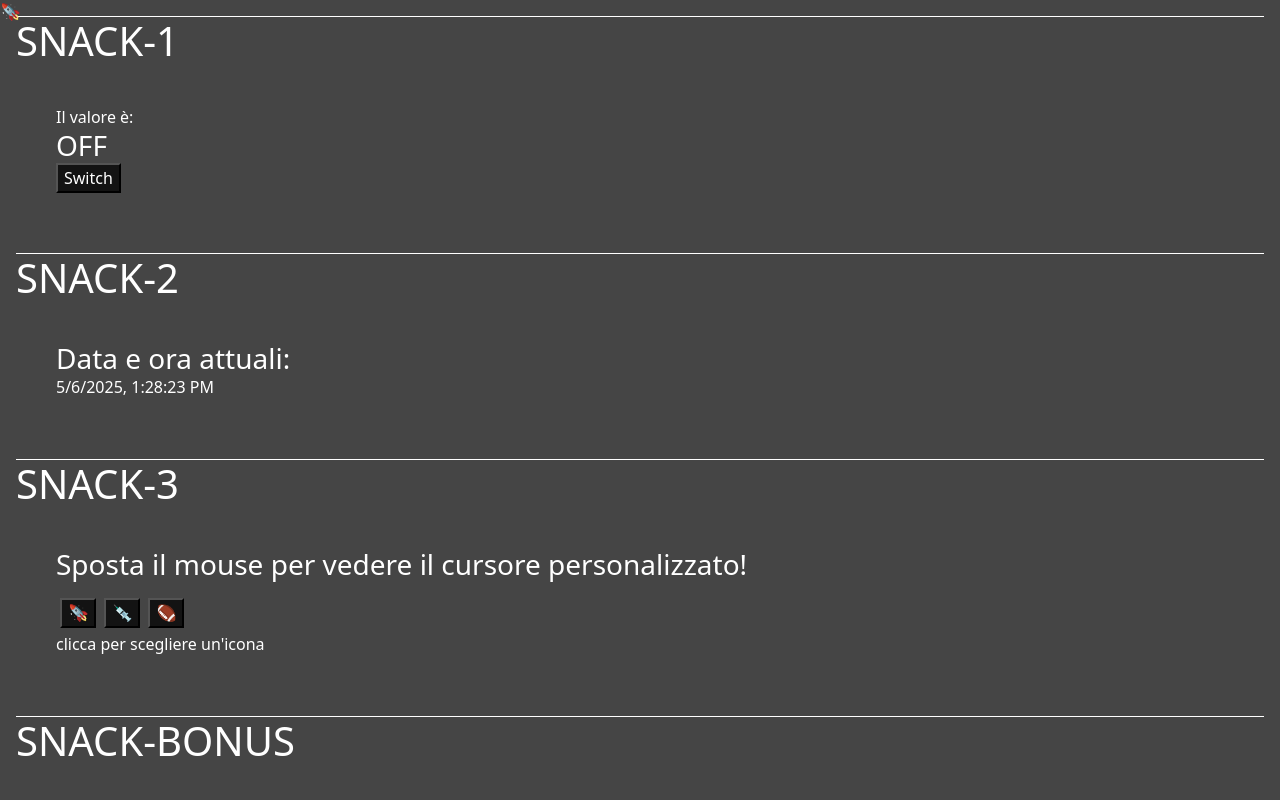
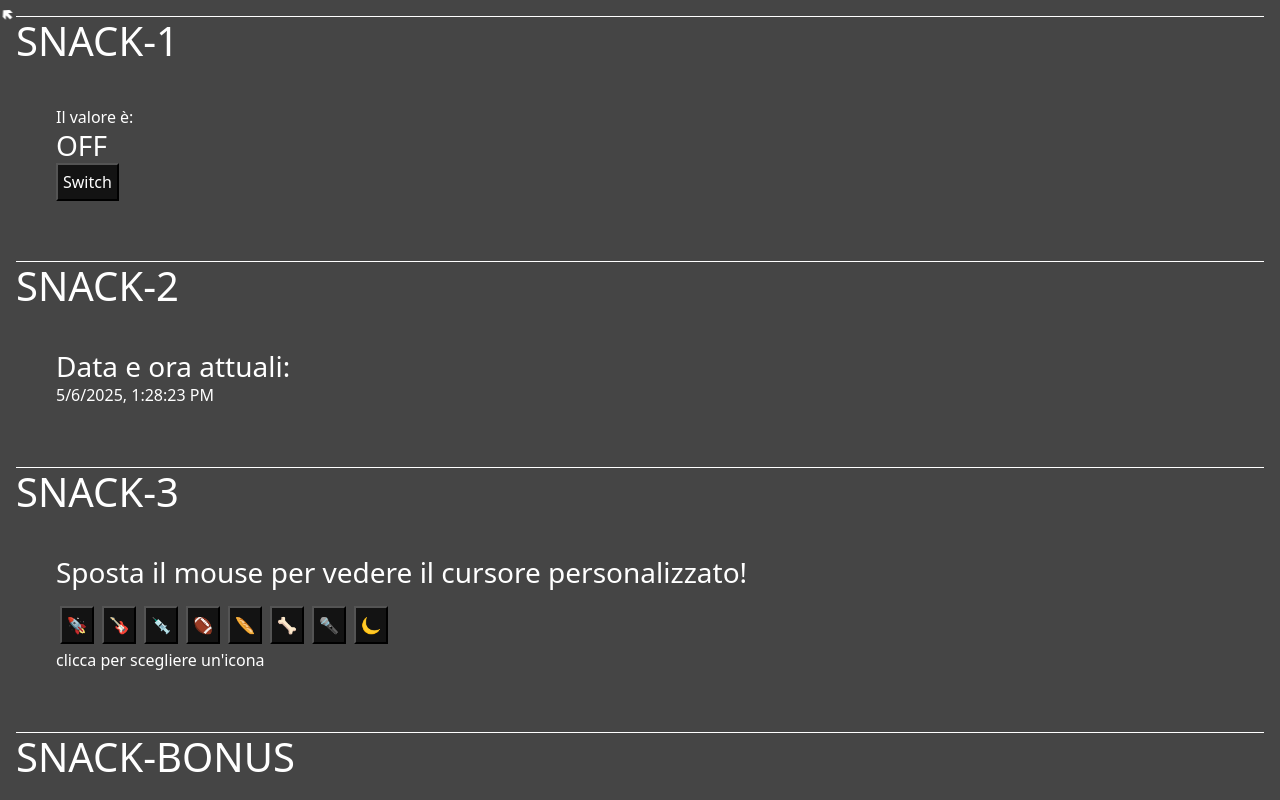
Before and after one commit to CarloDettori/ex-react-snack-customhooks-, a React (Vite) app: page / in a window 1280 px wide. Shown: the top 800 px of the page. Built offline with nearby package versions, Linux system fonts and the light colour scheme.

Commit message:
added icon for cursor

```diff
--- a/src/App.jsx
+++ b/src/App.jsx
@@ -14,8 +14,8 @@ function App() {
   const currentDate = useDate()
 
   //SNACK 3
-  const iconList = ["🚀", "💉	", "🏈"]
-  const [icon, setIcon] = useState("🚀")
+  const iconList = ["🚀", "🎸", "💉	", "🏈", "🥖", "🦴", "🎤", "🌙"]
+  const [icon, setIcon] = useState("🢅")
   const customPointer = useCustomPointer(icon)
 
   //SNACK BONUS
@@ -29,7 +29,7 @@ function App() {
         <div className='snack-content'>
           <p>Il valore è: </p>
           <h3>{isOn ? "ON" : "OFF"}</h3>
-          <button onClick={toggle}>Switch</button>
+          <button onClick={toggle} className='button'>Switch</button>
         </div>
       </div>
 
@@ -49,7 +49,7 @@ function App() {
           <h3>Sposta il mouse per vedere il cursore personalizzato!</h3>
           {customPointer}
 
-          {iconList.map((icon) => <button onClick={() => { setIcon(icon) }} className="m-1 mt-3 button"><p className="cursor">{icon}</p></button>)}
+          {iconList.map((icon, index) => <button key={index + 1} onClick={() => { setIcon(icon) }} className="m-1 mt-3 button"><p className="cursor">{icon}</p></button>)}
 
           <p>clicca per scegliere un'icona</p>
         </div>
--- a/src/hooks/useCustomPointer.jsx
+++ b/src/hooks/useCustomPointer.jsx
@@ -10,6 +10,6 @@ export default function useCustomPointer(icon) {
         ))
     }, [])
     let child
-    return <span id="cursor" className='big-z' style={{ left: cursor[0], top: cursor[1] }}>{icon}</span>
+    return <span id="cursor" className='big-z' style={{ left: cursor[0] + 2, top: cursor[1] + 2 }}>{icon}</span>
 
 }
--- a/src/index.css
+++ b/src/index.css
@@ -1,24 +1,39 @@
 * {
     margin: 0 !important;
+    padding: 0;
+    box-sizing: border-box;
+    color: white;
 
-    color: white;
-    cursor: none
+}
+
+*:hover {
+    cursor: none;
 }
 
 main {
     background-color: #454545;
 }
 
-button {
+
+
+.button {
     background-color: #131313;
     color: white;
+    padding: 5px;
+    cursor: none !important;
 
 }
 
 
+.button:hover {
+    background-color: grey;
+    cursor: none;
+}
+
 
 .snack {
     border-top: 1px solid white;
+
     padding-bottom: 20px;
 
 
@@ -29,13 +44,18 @@ button {
 }
 
 #cursor {
-    transform: rotate(-90deg);
+    transform: scaleX(-1);
     position: fixed;
+
 }
 
+
 .cursor {
-    transform: rotate(-90deg);
+    transform: scaleX(-1);
+
 }
+
+
 
 .big-z {
     z-index: 1000;
```
